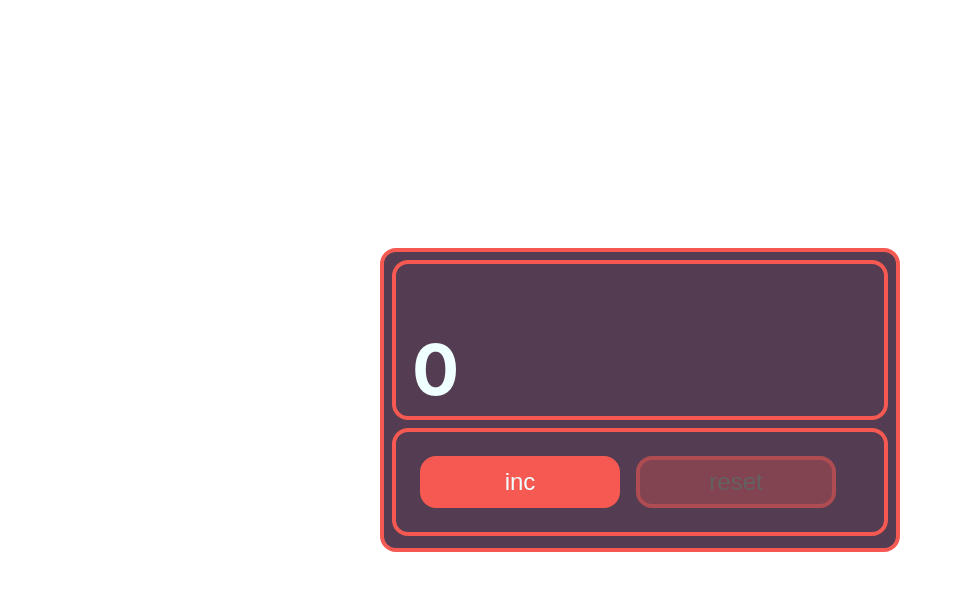
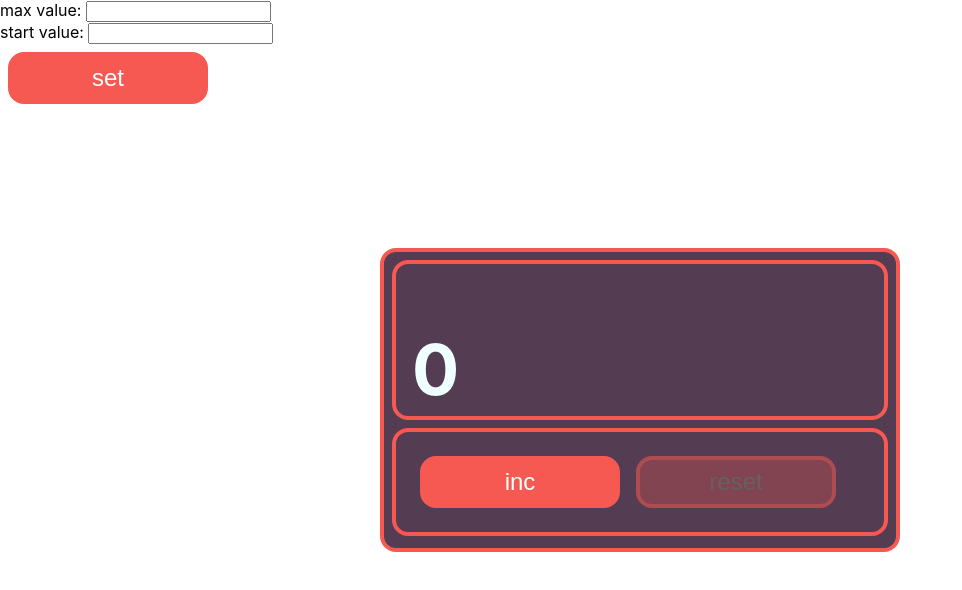
Before and after one commit to DmitryGK/Counter, a React (Create React App) app: page / in a window 1280 px wide. Shown: the top 590 px of the page, without its empty margins (0-962 px from the left). Built offline with nearby package versions, Linux system fonts and the light colour scheme.

Commit message:
add button, Settings.tsx

```diff
--- a/src/App.tsx
+++ b/src/App.tsx
@@ -1,5 +1,6 @@
 import React, {useState} from 'react';
 import Counter from "./Counter/Counter";
+import {Settings} from "./Settings/Settings";
 
 
 
@@ -14,7 +15,6 @@ function App() {
         }
         return n
     }
-
     function resetValue() {
         setValue(0)
     }
@@ -22,6 +22,7 @@ function App() {
   return (
     <div>
         <Counter value={value} incValue={incValue} resetValue={resetValue}/>
+        <Settings/>
     </div>
   );
 }
--- a/src/Counter/Components/Button.tsx
+++ b/src/Counter/Components/Button.tsx
@@ -2,12 +2,14 @@ import React from "react";
 
 type ButtonType = {
     title: string
+    className: string
+    onClick: () => void
 }
 
 
 export const Button = (props: ButtonType) => {
     return (
-        <button>
+        <button className={props.className} onClick={props.onClick}>
             {props.title}
         </button>
     )
--- a/src/Counter/Counter.tsx
+++ b/src/Counter/Counter.tsx
@@ -1,5 +1,6 @@
 import React, {useState} from 'react';
 import s from './Counter.module.css'
+import {Button} from "./Components/Button";
 
 
 type CounterPropsType = {
@@ -9,25 +10,20 @@ type CounterPropsType = {
 }
 
 
-const Counter = (props:CounterPropsType) => {
+const Counter = (props: CounterPropsType) => {
 
 
-
+    const incClassName = props.value === 5 ? s.disable : s.button
+    const resetClassName = props.value === 0 ? s.disable : s.button
 
     return (
         <div className={s.counter}>
             <div className={s.display}>
-                <h1 className={props.value === 5 ? s.red : s.number}>{props.value}</h1>
+                <h1 className={props.value === 5? s.red : s.number}>{props.value}</h1>
             </div>
             <div className={s.buttons}>
-
-
-                <button className={props.value === 5? s.disable : s.button} onClick={props.incValue}>
-                    inc
-                </button>
-                <button className={props.value === 0? s.disable : s.button} onClick={props.resetValue}>
-                    reset
-                </button>
+                <Button title='inc' className={incClassName} onClick={props.incValue}/>
+                <Button title='reset' className={resetClassName} onClick={props.resetValue}/>
             </div>
 
         </div>
--- /dev/null
+++ b/src/Settings/Settings.tsx
@@ -0,0 +1,16 @@
+import {Button} from "../Counter/Components/Button";
+import s from './../../src/Counter/Counter.module.css'
+
+export const Settings = () => {
+    return (
+        <div>
+            <div>
+                   <div>max value: <input/></div>
+                   <div>start value: <input/></div>
+            </div>
+            <div>
+                <Button title='set' className={s.button} onClick={() => {}}/>
+            </div>
+        </div>
+    )
+}
```
